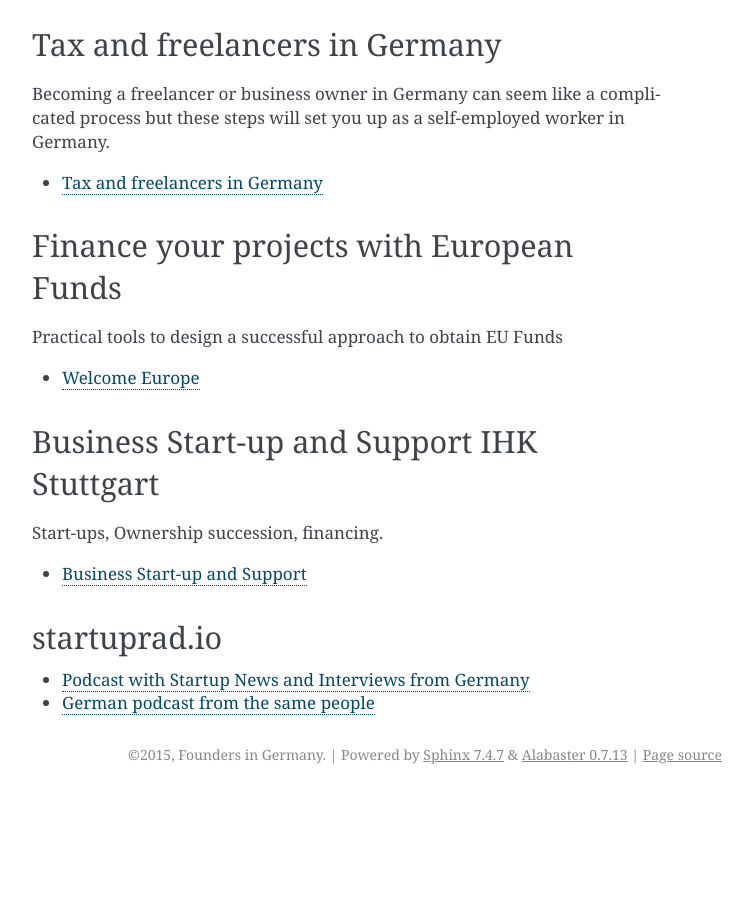
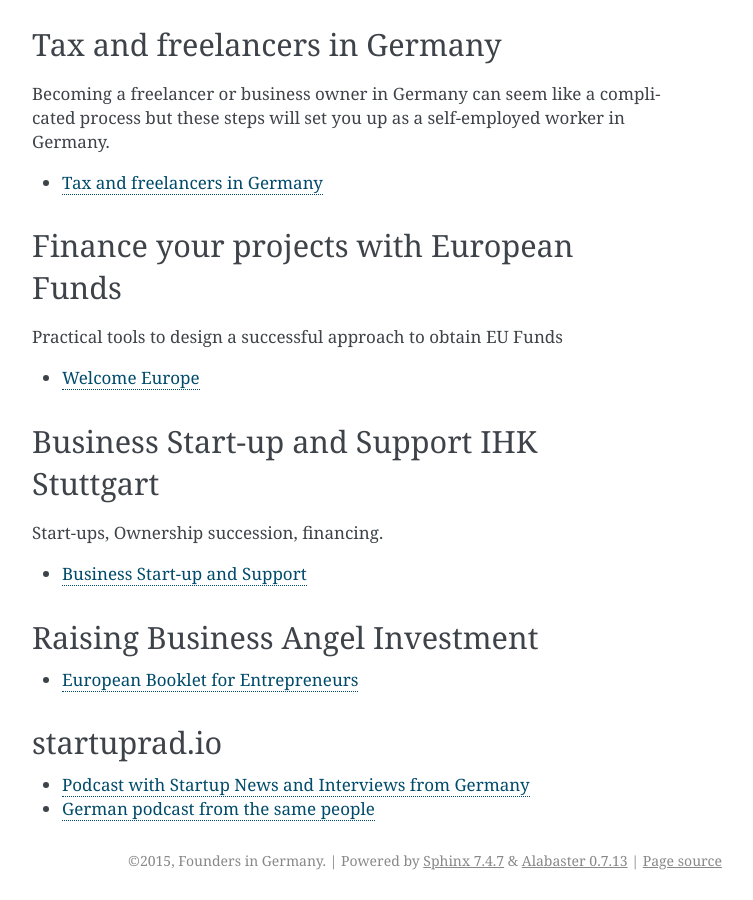
Before and after one commit to marianoguerra/founders-in-germany, a Sphinx documentation site: the page built from source/resources-in-english.rst, in a window 1280 px wide and 900 px high, scrolled down 1626 px. Shown: the whole window, without its empty margins (388-1141 px from the left). Built offline with Sphinx 7.4.7, drawn with Linux system fonts in a browser that asks for light colours; before the commit the page ends 2420 px from its top, so only the background shows below that; some of the changed text lies outside the part shown.

Commit message:
add raising business angel investment booklet

```diff
--- a/source/resources-in-english.rst
+++ b/source/resources-in-english.rst
@@ -92,6 +92,11 @@
 
 * `Business Start-up and Support <http://www.stuttgart.ihk24.de/english/startup/startup_index/666374>`_
 
+Raising Business Angel Investment
+---------------------------------
+
+* `European Booklet for Entrepreneurs <http://www.epluseurope.eu/sites/default/files/Booklet%20Entrepreneurs%20ePlus.pdf>`_
+
 startuprad.io
 -------------
 
```
